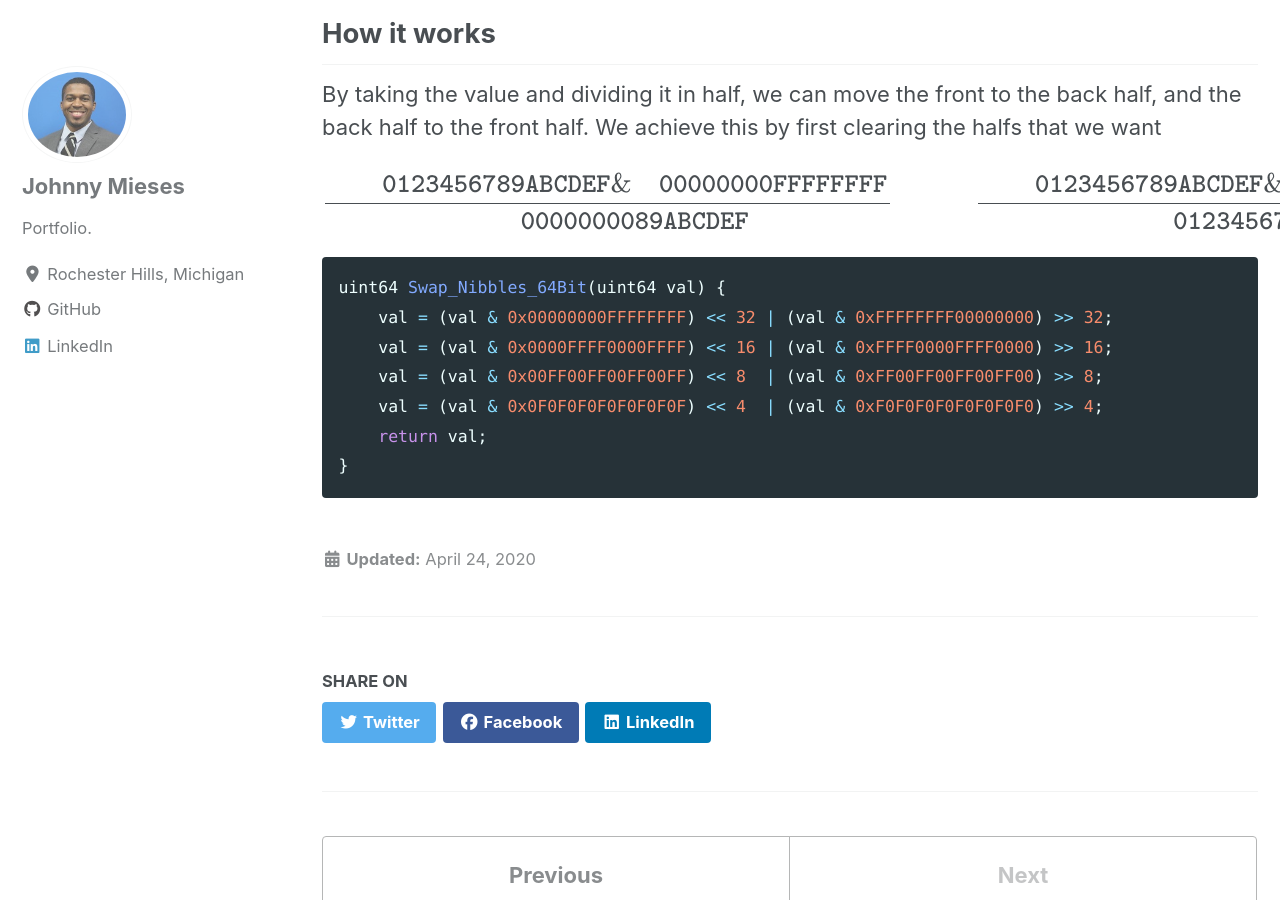
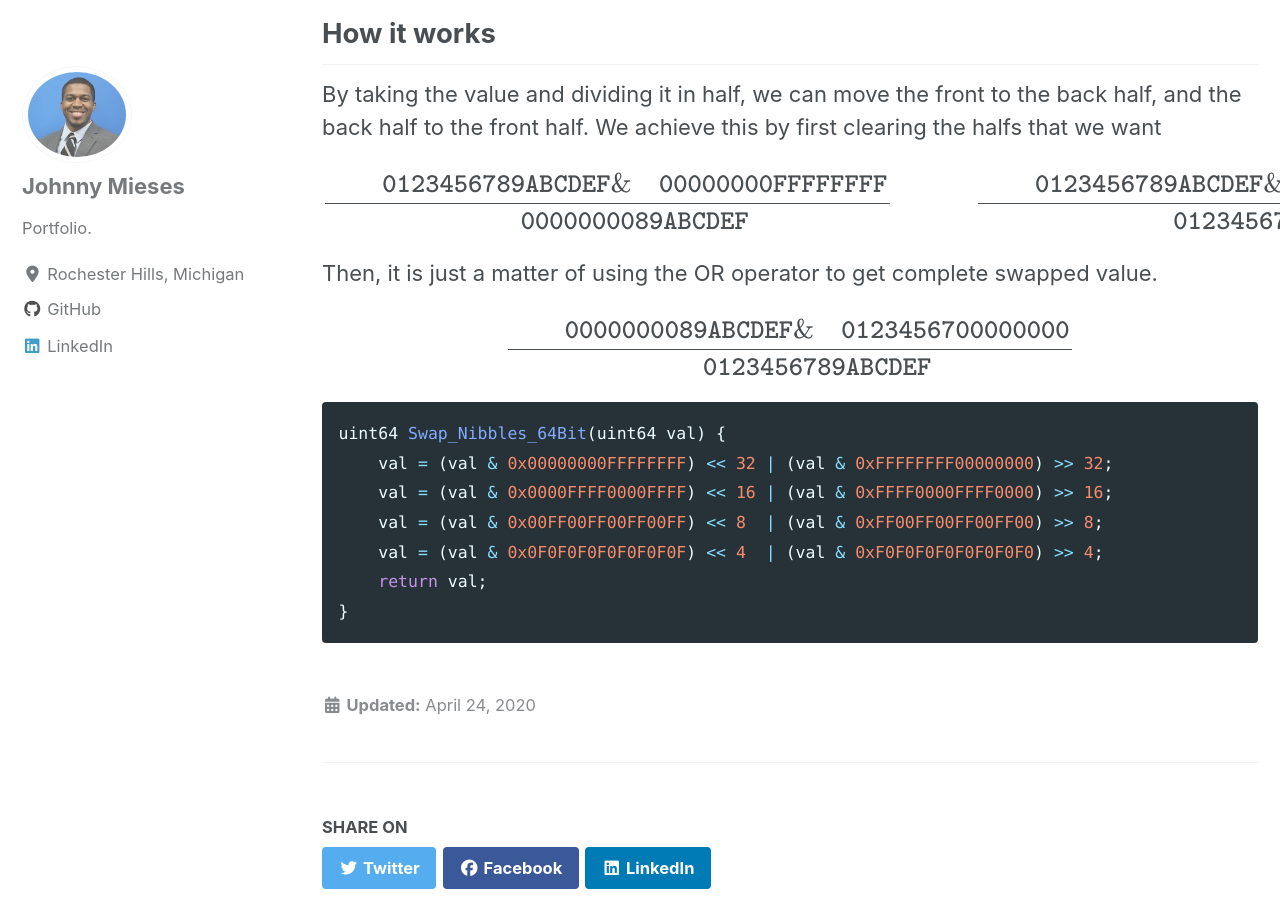
Before and after one commit to jmieses/jmportfolio.github.io, a Jekyll site: the page built from _posts/2020-04-24-Swapping-Nibbles-in-64-bitfield.md, in a window 1280 px wide and 900 px high, scrolled down 860 px. Built offline with Jekyll 4.4.1, drawn with Linux system fonts in a browser that asks for light colours; cached includes are drawn as plain includes; nearby versions of some CDN libraries; formulas are drawn with MathJax 3.

Commit message:
post update

````diff
--- a/_posts/2020-04-24-Swapping-Nibbles-in-64-bitfield.md
+++ b/_posts/2020-04-24-Swapping-Nibbles-in-64-bitfield.md
@@ -24,6 +24,10 @@ By taking the value and dividing it in half, we can move the front to the back h
 $$ \frac{\qquad \texttt{0123456789ABCDEF} \\ \& \quad \texttt{00000000FFFFFFFF}}{\qquad \texttt{0000000089ABCDEF}} \hspace{3em}
 \frac{\qquad \texttt{0123456789ABCDEF} \\ \& \quad \texttt{FFFFFFFF00000000}}{\qquad \texttt{0123456700000000}} $$
 
+Then, it is just a matter of using the OR operator to get complete swapped value.
+
+$$\frac{\qquad \texttt{0000000089ABCDEF} \\ \& \quad \texttt{0123456700000000}}{\qquad \texttt{0123456789ABCDEF}} $$
+
 ```c
 uint64 Swap_Nibbles_64Bit(uint64 val) {
     val = (val & 0x00000000FFFFFFFF) << 32 | (val & 0xFFFFFFFF00000000) >> 32;
````
